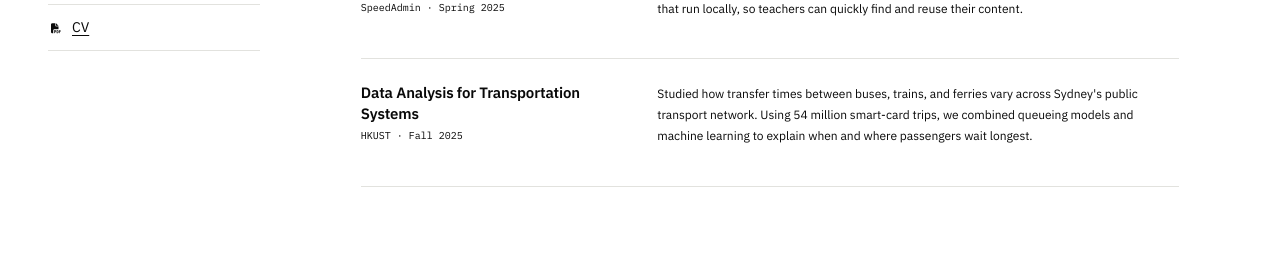
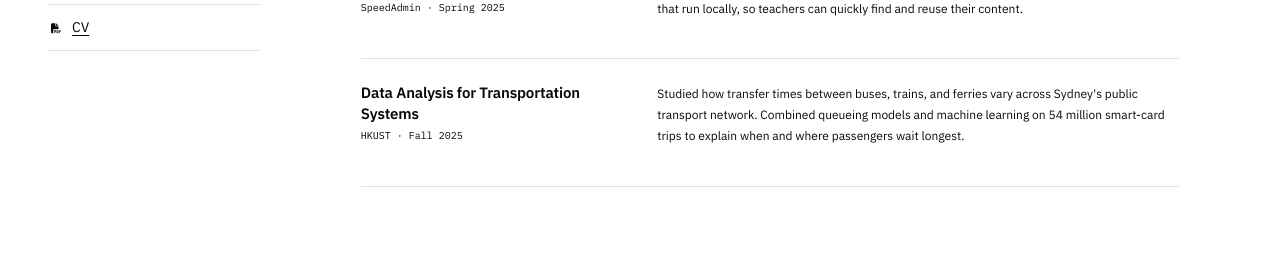
Before and after one commit to timadam03/timadam03.github.io, a Jekyll site: the page built from _pages/about.md, in a window 1280 px wide and 900 px high, scrolled down 862 px. Shown: the part 617-897 px from the top of the window. Built offline with Jekyll 4.4.1, drawn with Linux system fonts in a browser that asks for light colours.

Commit message:
docs: drop 'we' from HKUST project description
Co-Authored-By: Claude Opus 5.5 <noreply@anthropic.com>

```diff
--- a/_pages/about.md
+++ b/_pages/about.md
@@ -148,7 +148,7 @@ comments: false
   <div class="project-item">
     <h3 class="project-title">Data Analysis for Transportation Systems</h3>
     <p class="project-meta">HKUST · Fall 2025</p>
-    <p class="project-desc">Studied how transfer times between buses, trains, and ferries vary across Sydney's public transport network. Using 54 million smart-card trips, we combined queueing models and machine learning to explain when and where passengers wait longest.</p>
+    <p class="project-desc">Studied how transfer times between buses, trains, and ferries vary across Sydney's public transport network. Combined queueing models and machine learning on 54 million smart-card trips to explain when and where passengers wait longest.</p>
   </div>
 </div>
 
```
